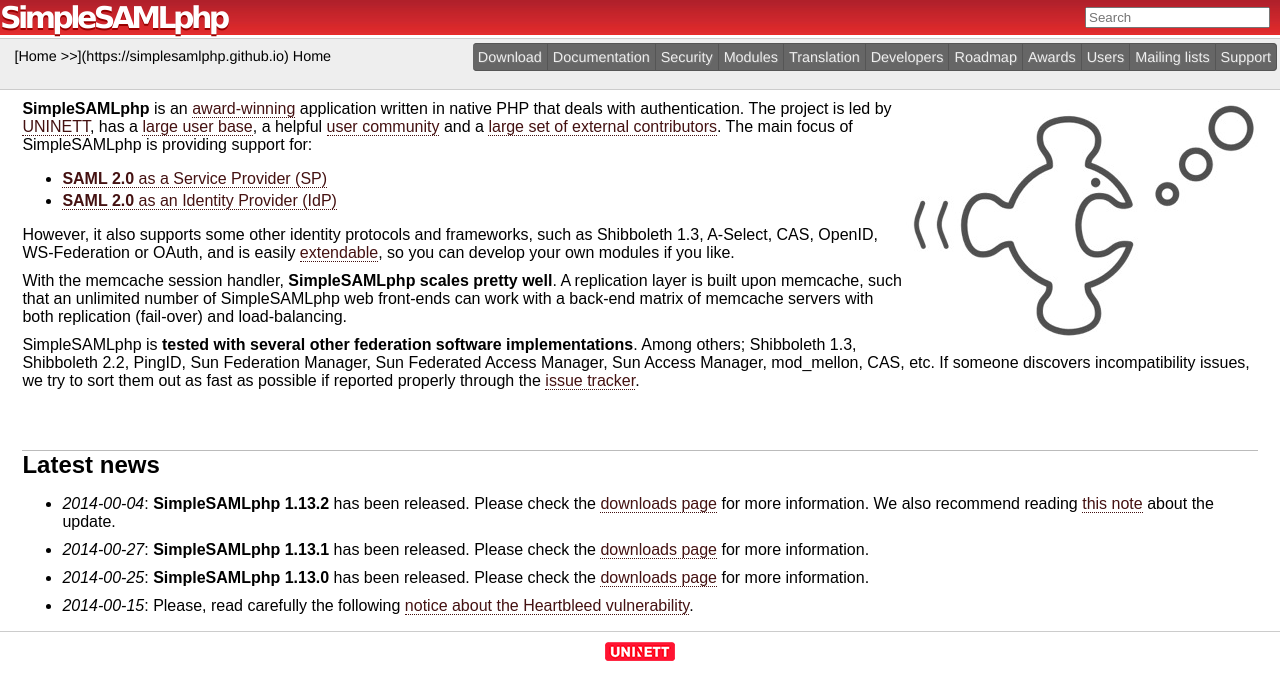
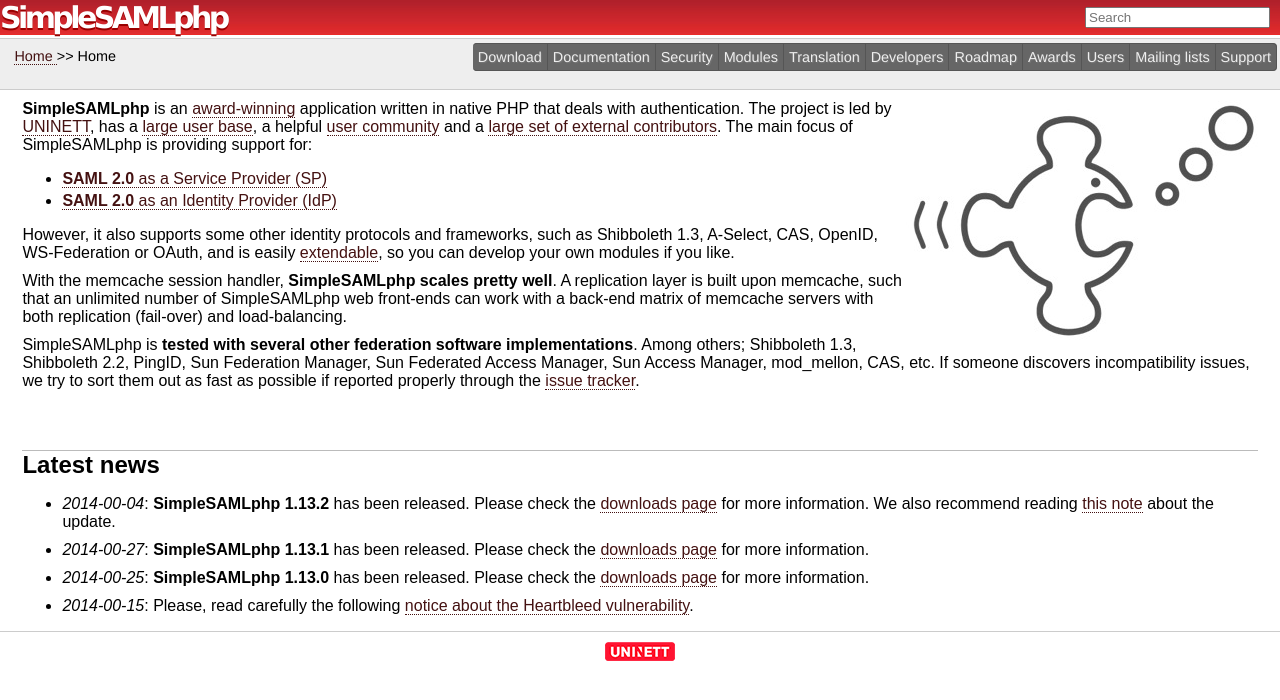
Before and after one commit to simplesamlphp/simplesamlphp.github.io, a Jekyll site: the page built from index.md, in a window 1280 px wide. Shown: the top 700 px of the page. Built offline with Jekyll 4.4.1, drawn with Linux system fonts in a browser that asks for light colours.

```diff
--- a/_includes/header.html
+++ b/_includes/header.html
@@ -12,7 +12,7 @@
 
   <!-- Grey header bar below -->
   <div id="headerbar" style="clear: both">
-  <p id="breadcrumb">[Home >>]({{ site.url}}) {{ page.title }}</p><div class="mtoolbar"><div class="menuitem first"><a href="https://github.com/simplesamlphp/simplesamlphp/releases">Download</a></div><div class="menuitem"><a href="/docs">Documentation</a></div><div class="menuitem"><a href="/security">Security</a></div><div class="menuitem"><a href="/modules/">Modules</a></div><div class="menuitem"><a href="/translation/">Translation</a></div><div class="menuitem"><a href="/developers/">Developers</a></div><div class="menuitem"><a href="https://github.com/simplesamlphp/simplesamlphp/projects">Roadmap</a></div><div class="menuitem"><a href="/awards">Awards</a></div><div class="menuitem"><a href="/users/">Users</a></div><div class="menuitem"><a href="/lists/">Mailing lists</a></div><div class="menuitem last"><a href="/support/">Support</a></div></div><br style="clear: both; height: 0px; width: 0px" />
+  <p id="breadcrumb"><a href="{{ site.url }}" >Home </a> >> {{ page.title }}</p><div class="mtoolbar"><div class="menuitem first"><a href="https://github.com/simplesamlphp/simplesamlphp/releases">Download</a></div><div class="menuitem"><a href="/docs">Documentation</a></div><div class="menuitem"><a href="/security">Security</a></div><div class="menuitem"><a href="/modules/">Modules</a></div><div class="menuitem"><a href="/translation/">Translation</a></div><div class="menuitem"><a href="/developers/">Developers</a></div><div class="menuitem"><a href="https://github.com/simplesamlphp/simplesamlphp/projects">Roadmap</a></div><div class="menuitem"><a href="/awards">Awards</a></div><div class="menuitem"><a href="/users/">Users</a></div><div class="menuitem"><a href="/lists/">Mailing lists</a></div><div class="menuitem last"><a href="/support/">Support</a></div></div><br style="clear: both; height: 0px; width: 0px" />
   <br style="height: 0px; clear: both" />
   </div><!-- /#headerbar -->
 
```
